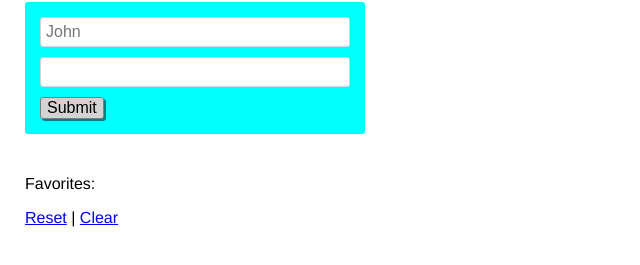
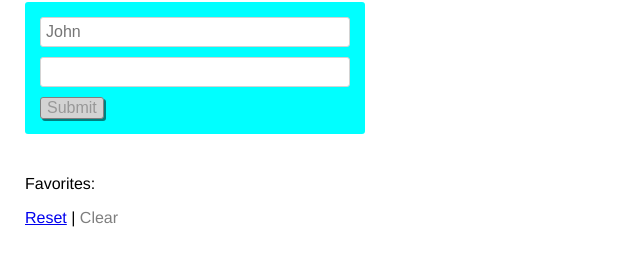
Before and after one commit to shrmpy/glitch-sqlite, a website: page views/index.html in a window 1280 px wide. Shown: the part 115-380 px from the top of the page, 0-640 px from the left. Drawn offline with nearby package versions, Linux system fonts and the light colour scheme; no server answers.

Commit message:
restrict UI elements (buttons, links)

```diff
--- a/views/index.html
+++ b/views/index.html
@@ -23,14 +23,14 @@
       <p>Add a new favorite:</p>
       <form>
         <input id="broadcaster" type="text" maxlength="100" placeholder="John"> <input id="hls" type="text" maxlength="200" placeholder="">
-        <button type="submit">Submit</button>
+        <button type="submit" disabled>Submit</button>
       </form>
       <p>Favorites:</p>
       <section class="favorites">
         <ul id="favorites">
         </ul>
       </section>
-      <p><a href="/reset">Reset</a> | <a href="/clear">Clear</a></p>
+      <p><a href="/reset">Reset</a> | <a style="cursor:not-allowed;opacity:0.5;text-decoration:none">Clear</a></p>
     </main>
 
     <script src="https://button.glitch.me/button.js" data-style="glitch"></script>
```
